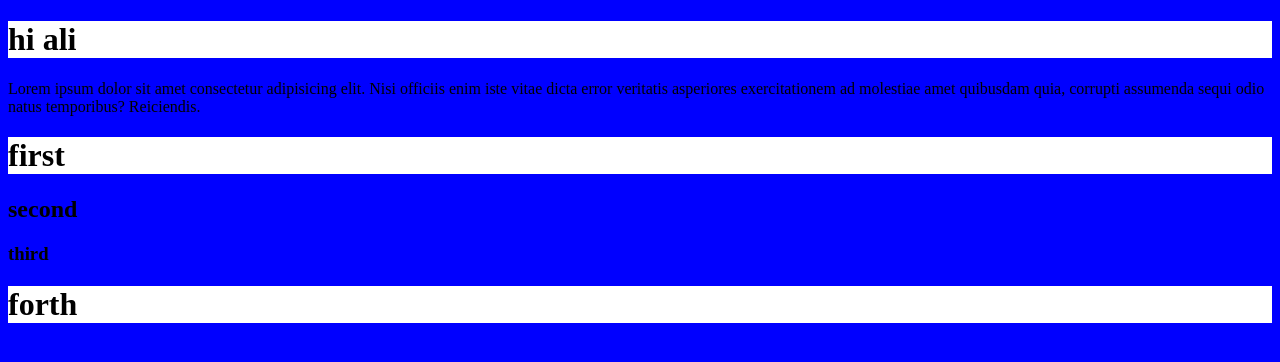
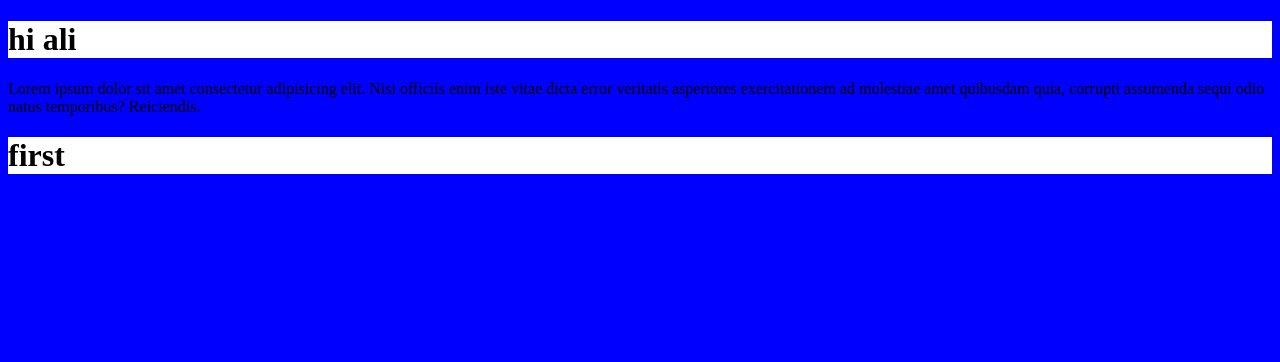
Before and after one commit to alshraryly438-Ali/any-thing, a plain HTML site: page index.html in a window 1280 px wide. Drawn offline with Linux system fonts and the light colour scheme.

Commit message:
fgdfgffdfffffffg

```diff
--- a/index.html
+++ b/index.html
@@ -11,8 +11,8 @@
     <h1>hi ali</h1>
     <p>Lorem ipsum dolor sit amet consectetur adipisicing elit. Nisi officiis enim iste vitae dicta error veritatis asperiores exercitationem ad molestiae amet quibusdam quia, corrupti assumenda sequi odio natus temporibus? Reiciendis.</p>
     <h1>first</h1>
-    <h2>second</h2>
-    <h3>third</h3>
-    <h1>forth</h1>
+
+
+
 </body>
 </html>
```
